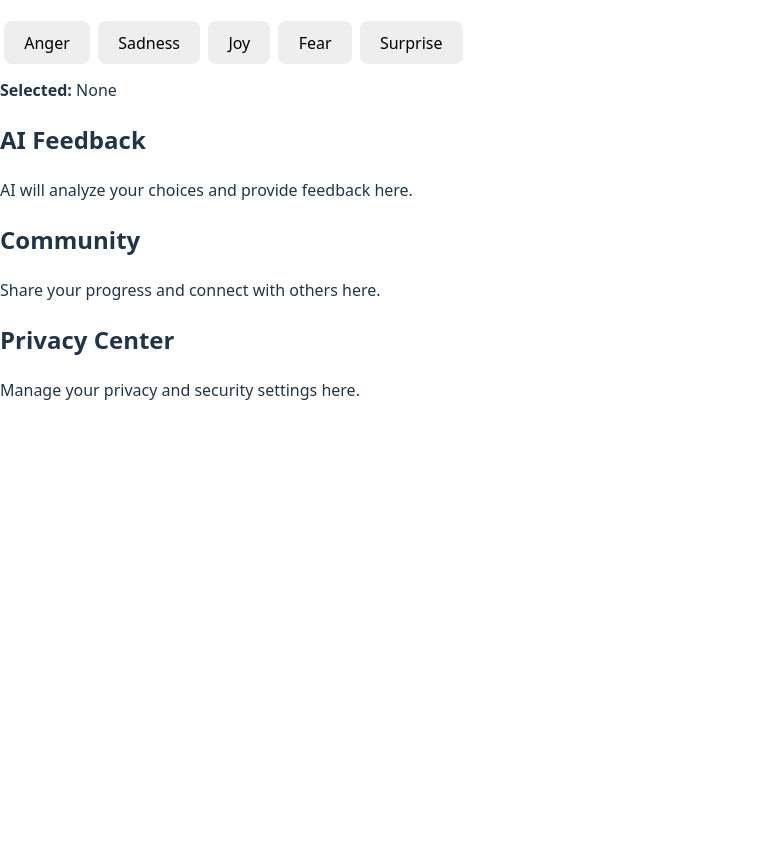
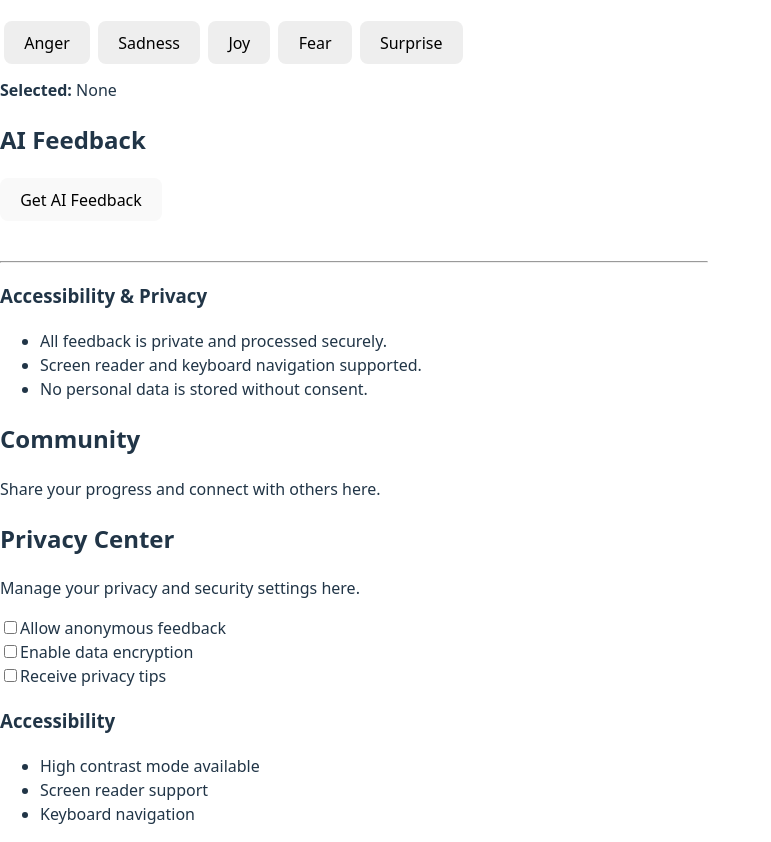
Before and after one commit to ObviouslySarang/unspoken, a React (Vite) app: page / in a window 1280 px wide. Shown: the part 740-1582 px from the top of the page, without its empty margins (0-771 px from the left). Before the commit the page ends 1158 px from the top, so only its background shows below. Built offline with nearby package versions, Linux system fonts and the light colour scheme.

Commit message:
Add accessibility and privacy controls to AI Feedback and Privacy Center

```diff
--- a/src/features/aiFeedback/AIFeedback.jsx
+++ b/src/features/aiFeedback/AIFeedback.jsx
@@ -1,11 +1,31 @@
-import React from "react";
+import React, { useState } from "react";
 
-const AIFeedback = () => (
-  <div>
-    <h2>AI Feedback</h2>
-    <p>AI will analyze your choices and provide feedback here.</p>
-    {/* TODO: Integrate with AI backend */}
-  </div>
-);
+const AIFeedback = () => {
+  const [feedback, setFeedback] = useState("");
+  const handleAI = () => {
+    // TODO: Replace with real AI integration
+    setFeedback("Your message is clear and empathetic. Try to be more specific about your feelings.");
+  };
+  return (
+    <div>
+      <h2>AI Feedback</h2>
+      <button aria-label="Get AI Feedback" onClick={handleAI} style={{ marginBottom: 8 }}>
+        Get AI Feedback
+      </button>
+      <div role="status" aria-live="polite" style={{ minHeight: 24 }}>
+        {feedback}
+      </div>
+      <hr />
+      <section>
+        <h3>Accessibility & Privacy</h3>
+        <ul>
+          <li>All feedback is private and processed securely.</li>
+          <li>Screen reader and keyboard navigation supported.</li>
+          <li>No personal data is stored without consent.</li>
+        </ul>
+      </section>
+    </div>
+  );
+};
 
 export default AIFeedback;
--- a/src/features/privacy/PrivacyCenter.jsx
+++ b/src/features/privacy/PrivacyCenter.jsx
@@ -4,7 +4,30 @@ const PrivacyCenter = () => (
   <div>
     <h2>Privacy Center</h2>
     <p>Manage your privacy and security settings here.</p>
-    {/* TODO: Add privacy controls and info */}
+    <form aria-label="Privacy Settings">
+      <label>
+        <input type="checkbox" />
+        Allow anonymous feedback
+      </label>
+      <br />
+      <label>
+        <input type="checkbox" />
+        Enable data encryption
+      </label>
+      <br />
+      <label>
+        <input type="checkbox" />
+        Receive privacy tips
+      </label>
+    </form>
+    <section>
+      <h3>Accessibility</h3>
+      <ul>
+        <li>High contrast mode available</li>
+        <li>Screen reader support</li>
+        <li>Keyboard navigation</li>
+      </ul>
+    </section>
   </div>
 );
 
```
